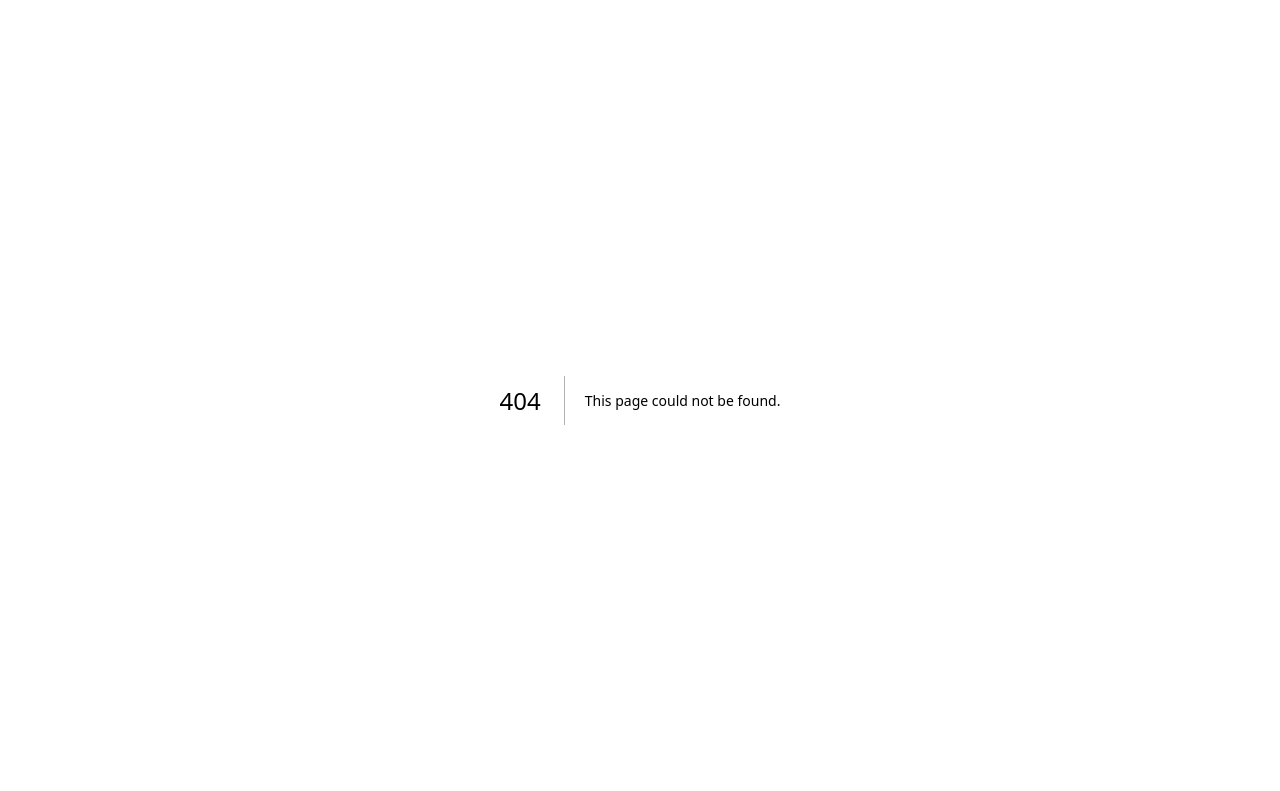
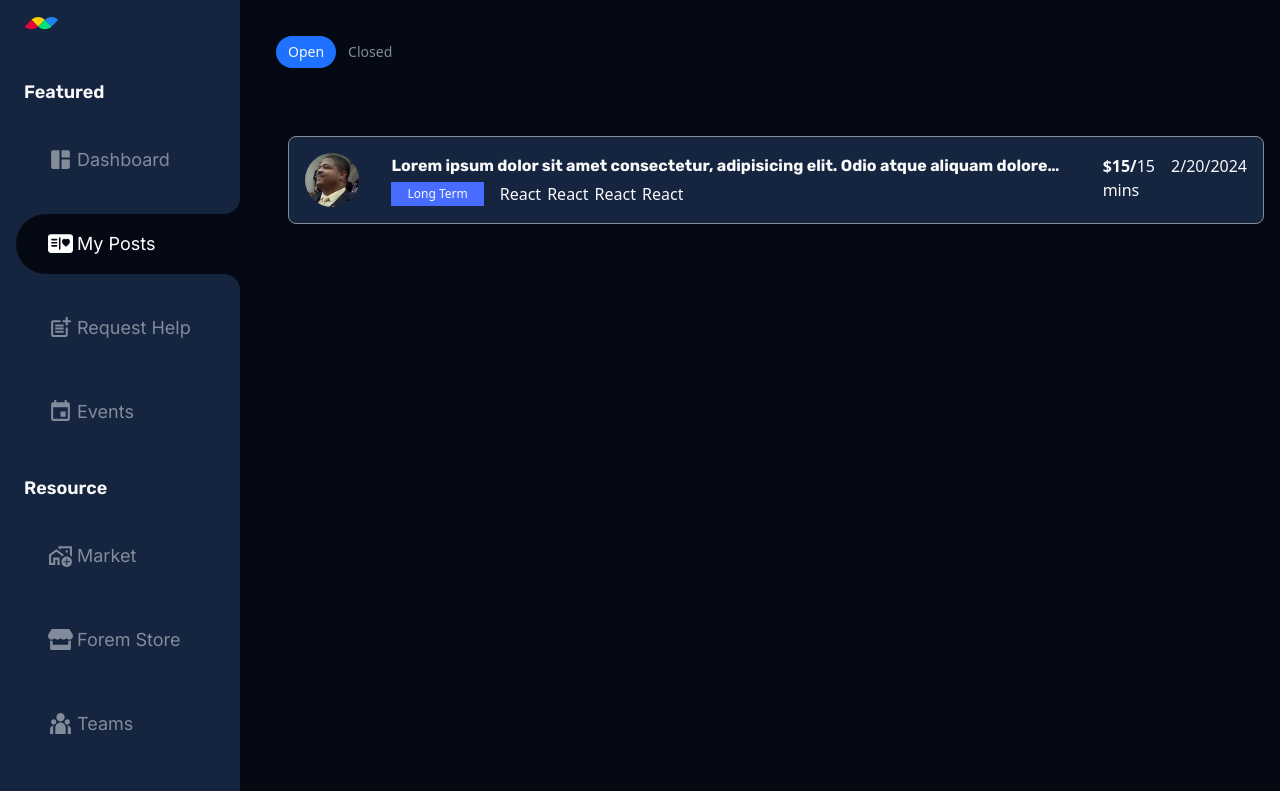
Before and after one commit to jonyBhatt/Avant-Garde, a Next.js app: page /user-dashboard/post in a window 1280 px wide. Before the commit this address had no page. Shown: the top 791 px of the page. Built offline with nearby package versions, Linux system fonts and the light colour scheme.

Commit message:
style: :art: user post page ui

```diff
--- a/app/(dashboard)/_components/sidebar-navigation.tsx
+++ b/app/(dashboard)/_components/sidebar-navigation.tsx
@@ -37,7 +37,7 @@ export const SidebarNavigation = () => {
           ))}
         </li>
       ))}
-      <li className="flex justify-center items-center gap-2">
+      <li className="flex justify-start px-6">
         <UserButton afterSignOutUrl="/" showName />
       </li>
     </>
--- /dev/null
+++ b/app/(dashboard)/user-dashboard/post/page.tsx
@@ -0,0 +1,99 @@
+import { Tabs, TabsContent, TabsList, TabsTrigger } from "@/components/ui/tabs";
+import Image from "next/image";
+
+const Post = () => {
+  return (
+    <div className="py-8">
+      <Tabs defaultValue="open" className="w-[450px] md:w-full">
+        <TabsList>
+          <TabsTrigger value="open">Open</TabsTrigger>
+          <TabsTrigger value="closed">Closed</TabsTrigger>
+        </TabsList>
+        <TabsContent
+          value="open"
+          className="my-16 mx-4 p-4 rounded-[8px] bg-muted border border-muted-foreground flex gap-8   items-center"
+        >
+          <div>
+            <Image
+              src="/images/user.jpg"
+              alt="user profile"
+              width={60}
+              height={60}
+              className="rounded-full"
+            />
+          </div>
+          <div className="flex flex-col md:flex-row md:justify-between w-52  items-start xs:gap-4 md:w-full">
+            <div className="flex flex-col gap-1">
+              <h3 className="line-clamp-1 font-bold font-rubik">
+                Lorem ipsum dolor sit amet consectetur, adipisicing elit. Odio
+                atque aliquam dolore beatae quasi, culpa, quaerat voluptatibus
+                recusandae nesciunt voluptatem omnis rerum commodi totam tempore
+                dignissimos ipsum, a debitis eius!
+              </h3>
+              <div className="flex items-center gap-4">
+                <div className="pl-4 md:px-4 md:py-1 text-xs  bg-dark-pastel-blue">
+                  <span className="text-center">Long Term</span>
+                </div>
+                <div className="flex items-center gap-1.5 line-clamp-1">
+                  <span>React</span>
+                  <span>React</span>
+                  <span>React</span>
+                  <span>React</span>
+                </div>
+              </div>
+            </div>
+            <div>
+              <p className="font-bold">
+                $15/<span className="font-normal">15 mins</span>
+              </p>
+            </div>
+            <p>2/20/2024</p>
+          </div>
+        </TabsContent>
+
+        <TabsContent
+          value="closed"
+          className="my-16 mx-4 p-4 rounded-[8px] bg-muted border border-muted-foreground flex gap-8   items-center"
+        >
+          <div>
+            <Image
+              src="/images/user.jpg"
+              alt="user profile"
+              width={60}
+              height={60}
+              className="rounded-full"
+            />
+          </div>
+          <div className="flex flex-col md:flex-row md:justify-between w-52  items-start xs:gap-4 md:w-full">
+            <div className="flex flex-col gap-1">
+              <h3 className="line-clamp-1 font-bold font-rubik">
+                Lorem ipsum dolor sit amet consectetur, adipisicing elit. Odio
+                atque aliquam dolore beatae quasi, culpa, quaerat voluptatibus
+                recusandae nesciunt voluptatem omnis rerum commodi totam tempore
+                dignissimos ipsum, a debitis eius!
+              </h3>
+              <div className="flex items-center gap-4">
+                <div className="pl-4 md:px-4 md:py-1 text-xs  bg-dark-pastel-blue">
+                  <span className="text-center">Long Term</span>
+                </div>
+                <div className="flex items-center gap-1.5 line-clamp-1">
+                  <span>React</span>
+                  <span>React</span>
+                  <span>React</span>
+                  <span>React</span>
+                </div>
+              </div>
+            </div>
+            <div>
+              <p className="font-bold">
+                $15/<span className="font-normal">15 mins</span>
+              </p>
+            </div>
+            <p>2/20/2024</p>
+          </div>
+        </TabsContent>
+      </Tabs>
+    </div>
+  );
+};
+export default Post;
--- a/app/globals.css
+++ b/app/globals.css
@@ -82,3 +82,17 @@
     @apply bg-purple-gradient bg-cover bg-clip-text text-transparent;
   }
 }
+
+/** =====  CLERK OVERRIDES */
+.cl-userButtonBox {
+  display: flex;
+  flex-flow: row-reverse;
+  gap: 12px;
+  align-items: center;
+  justify-content: center;
+}
+
+.cl-userButtonOuterIdentifier {
+  font-size: 16px;
+  font-weight: 600;
+}
--- /dev/null
+++ b/components/ui/tabs.tsx
@@ -0,0 +1,55 @@
+"use client";
+
+import * as React from "react";
+import * as TabsPrimitive from "@radix-ui/react-tabs";
+
+import { cn } from "@/lib/utils";
+
+const Tabs = TabsPrimitive.Root;
+
+const TabsList = React.forwardRef<
+  React.ElementRef<typeof TabsPrimitive.List>,
+  React.ComponentPropsWithoutRef<typeof TabsPrimitive.List>
+>(({ className, ...props }, ref) => (
+  <TabsPrimitive.List
+    ref={ref}
+    className={cn(
+      "inline-flex h-10 items-center justify-center rounded-md  p-1 text-muted-foreground",
+      className
+    )}
+    {...props}
+  />
+));
+TabsList.displayName = TabsPrimitive.List.displayName;
+
+const TabsTrigger = React.forwardRef<
+  React.ElementRef<typeof TabsPrimitive.Trigger>,
+  React.ComponentPropsWithoutRef<typeof TabsPrimitive.Trigger>
+>(({ className, ...props }, ref) => (
+  <TabsPrimitive.Trigger
+    ref={ref}
+    className={cn(
+      "inline-flex items-center   justify-center whitespace-nowrap rounded-sm px-3 py-1.5 text-sm font-medium ring-offset-background transition-all focus-visible:outline-none focus-visible:ring-2 focus-visible:ring-ring focus-visible:ring-offset-2  disabled:pointer-events-none disabled:opacity-50 data-[state=active]:bg-primary  data-[state=active]:text-foreground data-[state=active]:shadow-sm data-[state=active]:rounded-[16px]",
+      className
+    )}
+    {...props}
+  />
+));
+TabsTrigger.displayName = TabsPrimitive.Trigger.displayName;
+
+const TabsContent = React.forwardRef<
+  React.ElementRef<typeof TabsPrimitive.Content>,
+  React.ComponentPropsWithoutRef<typeof TabsPrimitive.Content>
+>(({ className, ...props }, ref) => (
+  <TabsPrimitive.Content
+    ref={ref}
+    className={cn(
+      "mt-2 ring-offset-background focus-visible:outline-none focus-visible:ring-2 focus-visible:ring-ring focus-visible:ring-offset-2 data-[state=inactive]:hidden",
+      className
+    )}
+    {...props}
+  />
+));
+TabsContent.displayName = TabsPrimitive.Content.displayName;
+
+export { Tabs, TabsList, TabsTrigger, TabsContent };
--- a/package.json
+++ b/package.json
@@ -19,6 +19,7 @@
     "@radix-ui/react-radio-group": "^1.1.3",
     "@radix-ui/react-select": "^2.0.0",
     "@radix-ui/react-slot": "^1.0.2",
+    "@radix-ui/react-tabs": "^1.0.4",
     "class-variance-authority": "^0.7.0",
     "clsx": "^2.1.0",
     "framer-motion": "^11.0.5",
```
Also changed, not shown: 2 other files (tests, documents, lock files or other folders).
